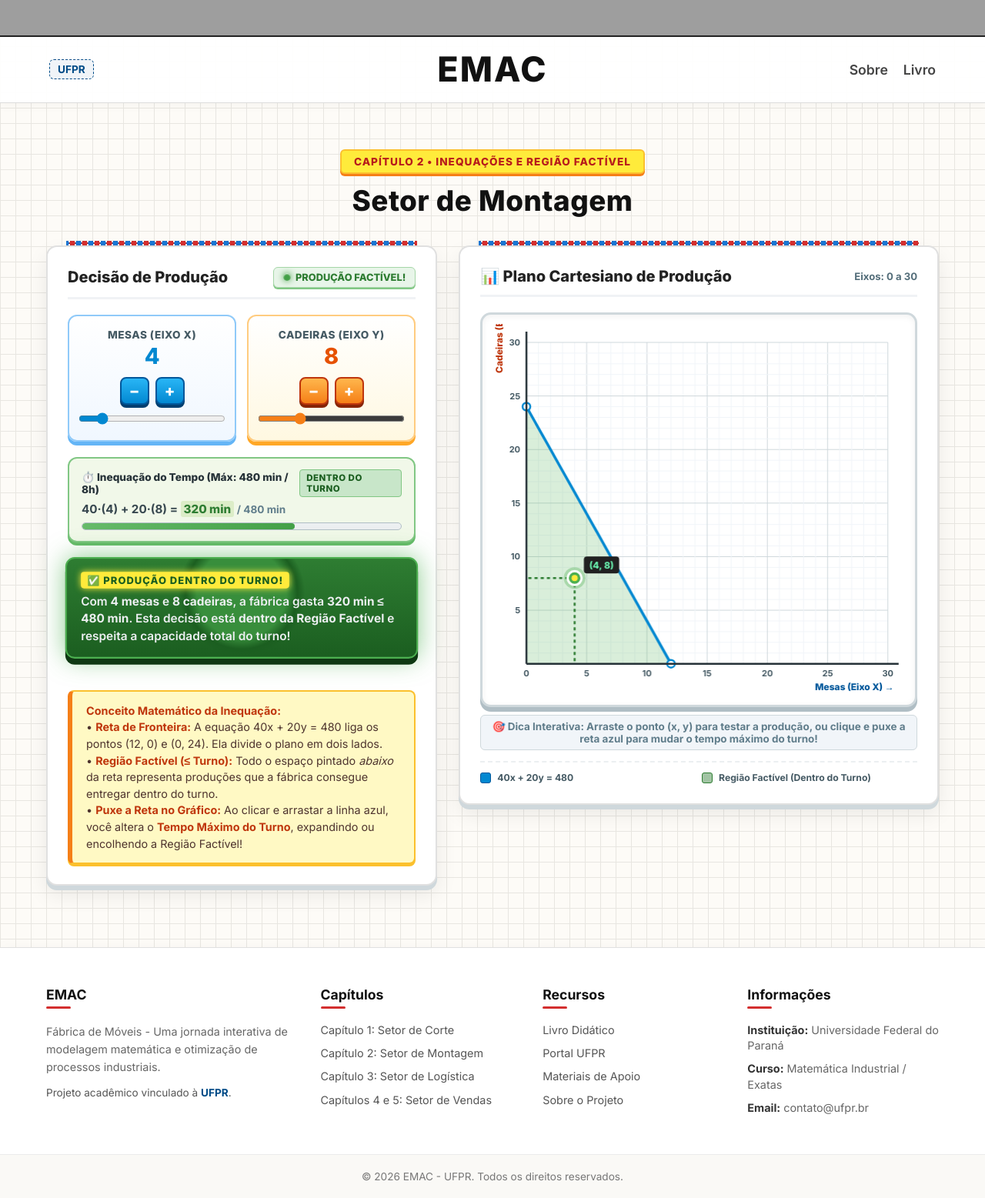
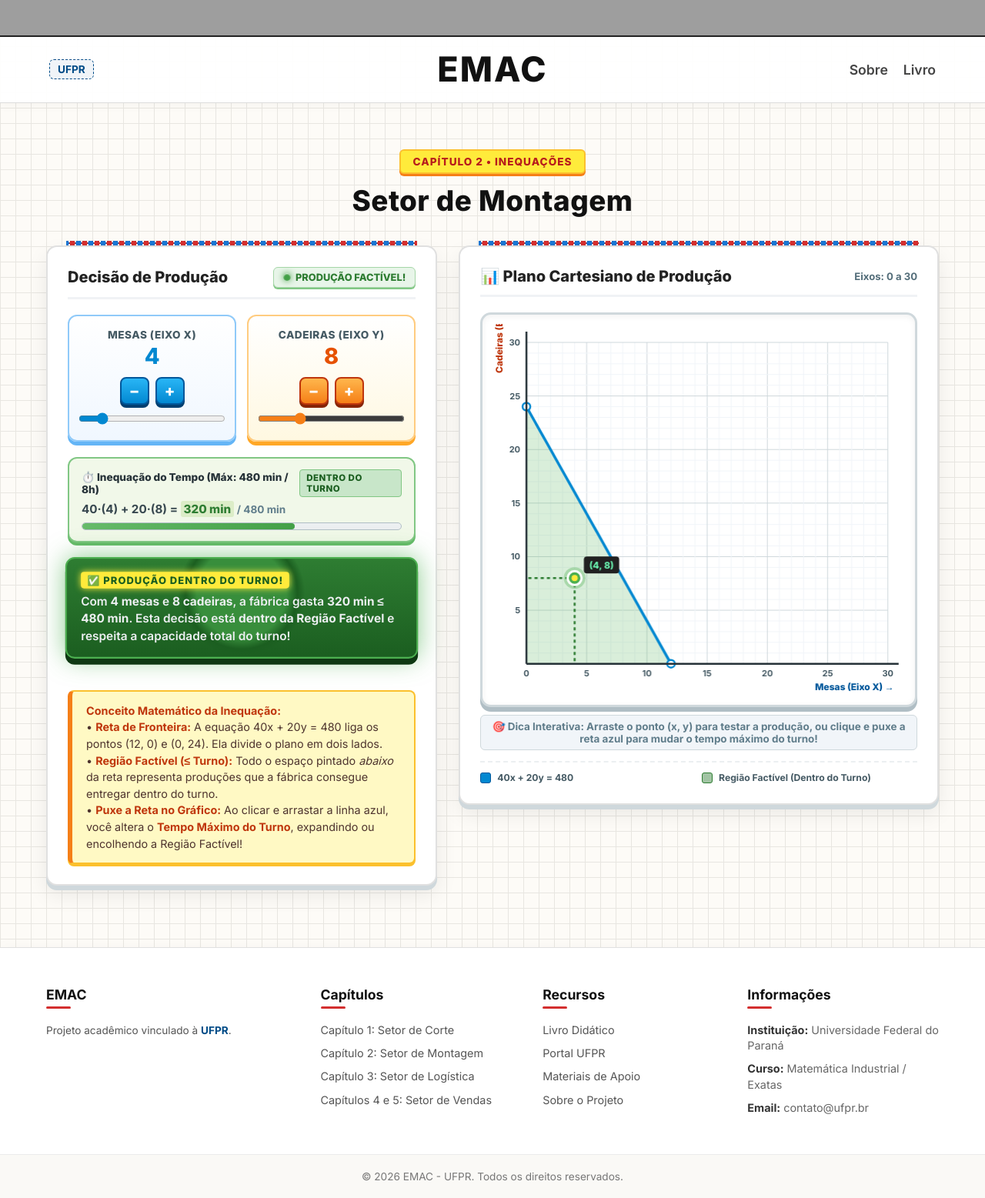
Before and after one commit to luiscorvei/emac, a plain HTML site: page setordemontagem.html in a window 1280 px wide. Shown: the whole page at 77% size. Drawn offline with Linux system fonts and the light colour scheme; grey boxes are pictures that could not be loaded.

Commit message:
Update setordemontagem.html

```diff
--- a/setordemontagem.html
+++ b/setordemontagem.html
@@ -37,7 +37,7 @@
 
         <!-- Cabeçalho do Setor -->
         <header class="sector-header">
-            <span class="sector-badge">Capítulo 2 • Inequações e Região Factível</span>
+            <span class="sector-badge">Capítulo 2 • Inequações</span>
             <h1>Setor de Montagem</h1>
         </header>
 
@@ -162,9 +162,6 @@
             <!-- Coluna 1: Sobre / EMAC -->
             <div class="footer-col">
                 <h3 class="footer-title">EMAC</h3>
-                <p class="footer-text">
-                    Fábrica de Móveis - Uma jornada interativa de modelagem matemática e otimização de processos industriais.
-                </p>
                 <p class="footer-institution">
                     Projeto acadêmico vinculado à <strong>UFPR</strong>.
                 </p>
```
